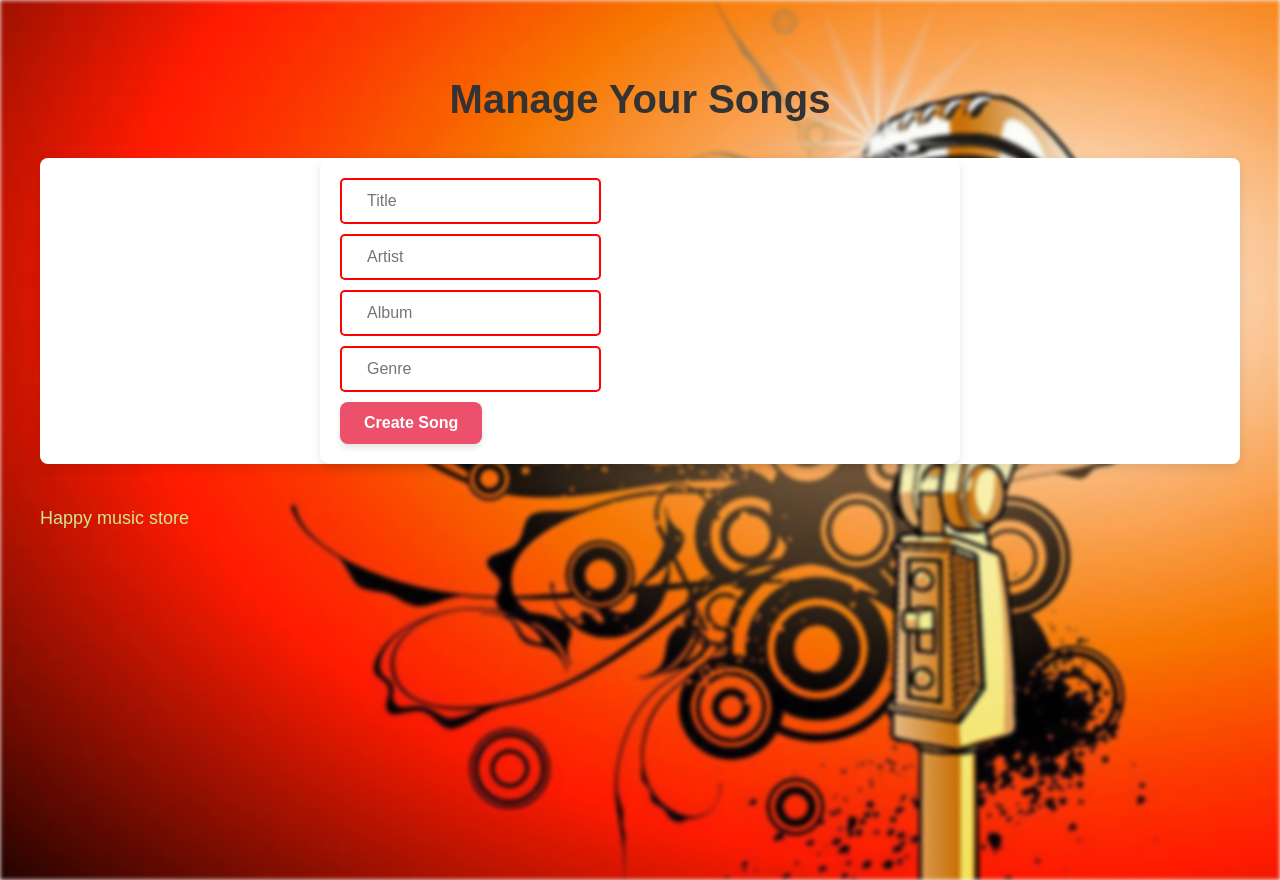
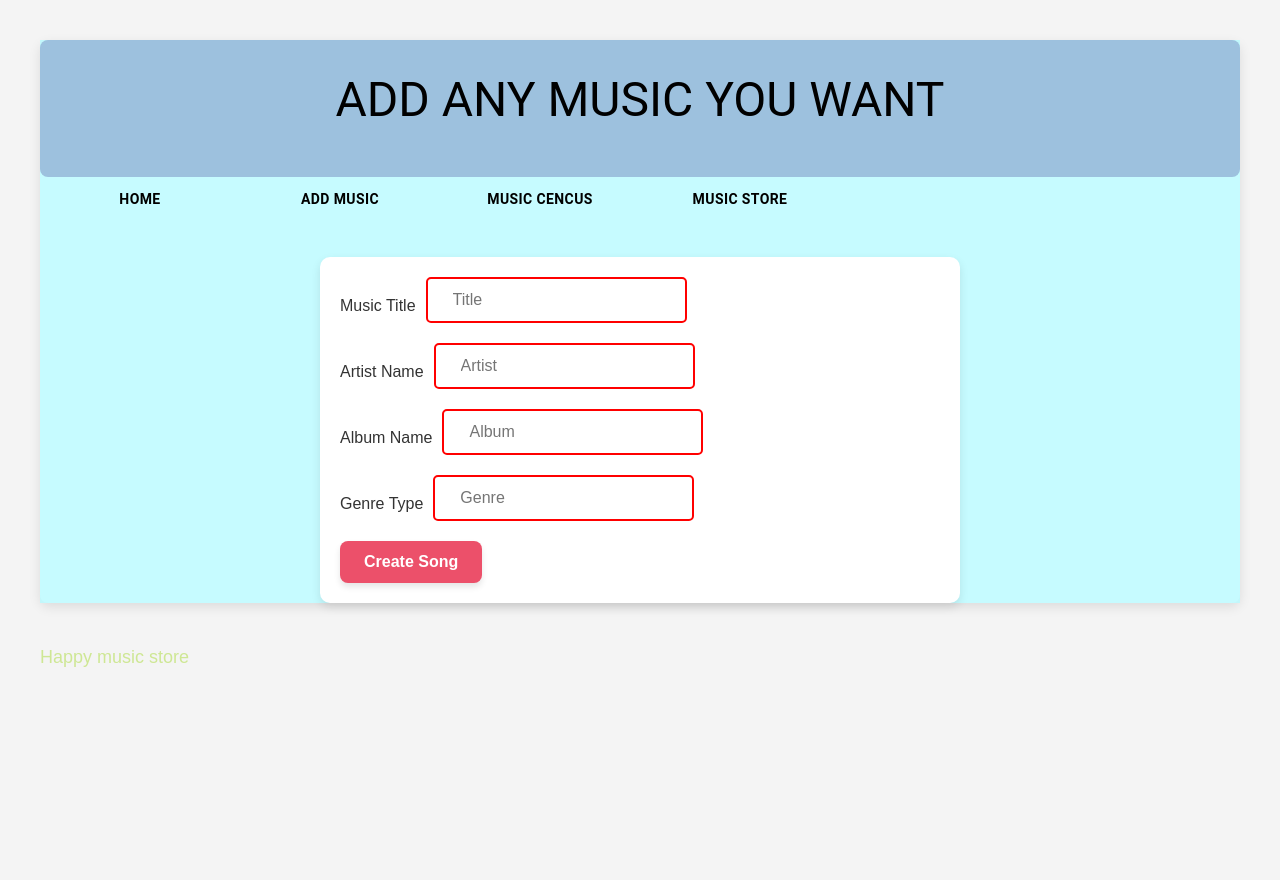
Before and after one commit to FisumTeshome/MusicManager, a React (Create React App) app in the folder client/: page /create in a window 1280 px wide. Built offline with nearby package versions, Linux system fonts and the light colour scheme.

Commit message:
home page addition

```diff
--- a/client/src/App.tsx
+++ b/client/src/App.tsx
@@ -19,22 +19,6 @@ const appContainer = css`
   overflow: hidden; /* Ensures background doesn’t extend beyond edges */
 `;
 
-// Blurred background image styling
-const backgroundStyle = css`
-  position: absolute;
-  top: 0;
-  left: 0;
-  right: 0;
-  bottom: 0;
-  background-image: url(${backgroundImage});
-  background-size: cover;
-  background-position: center;
-  background-repeat: no-repeat;
-  filter: blur(2px); /* Blurs only the background image */
-  z-index: -1; /* Places background behind content */
-`;
-
-// Inner content styling
 const contentWrapper = css`
 background-color: white;
 
@@ -44,13 +28,6 @@ background-color: white;
   box-shadow: 0px 4px 12px rgba(0, 0, 0, 0.1);
   z-index: 1; /* Keeps content above the background */
 `;
-
-const headerStyle = css`
-  font-size: 2.5rem;
-  color: #333;
-  text-align: center;
-`;
-
 const footerStyle = css`
   margin-top: 40px;
   font-size: 0.9rem;
@@ -60,18 +37,13 @@ const footerStyle = css`
 function App() {
   return (
     <div css={appContainer}>
-      {/* Background div with blur effect */}
-      <div css={backgroundStyle}></div>
-      <header>
-          <h1 css={headerStyle}>Manage Your Songs</h1>
-        </header>
-      {/* Main content */}
       <div css={contentWrapper}>
 
         <Routes>
           <Route path="/" element={<Home />} />
-          <Route path="/songs" element={<><SongList /><SongInfo /></>} />
+          <Route path="/music-store" element={<SongList />} />
           <Route path="/create" element={<CreateSong />} />
+          <Route path="/musicInfo" element={<SongInfo />} />
           <Route path="/update/:id" element={<UpdateSong />} />
         </Routes>
 
--- a/client/src/components/addSong.tsx
+++ b/client/src/components/addSong.tsx
@@ -1,5 +1,7 @@
 import React, { useState } from 'react';
 import { useNavigate } from 'react-router-dom';
+import { Box, Typography,Button } from '@mui/material';
+import { Link } from 'react-router-dom';
 import axios from 'axios';
 import '../styles/styles.css';
 
@@ -21,15 +23,50 @@ const CreateSong = () => {
       console.error('Error creating song', error);
     }
   };
-
   return (
+    <div className='formContainer'>
+           <Box
+        sx={{
+          backgroundColor: 'rgba(28, 12, 119, 0.24)',
+          padding: 4,
+          width: '100%',
+          maxWidth: '100%',
+          borderRadius:'8px',
+          boxSizing: 'border-box',
+        }}
+      >
+         <Typography variant="h3" gutterBottom
+         sx={{color:'rgba(0, 0, 0, 1)', textAlign: 'center'}}
+         >
+        Add any music you want
+      </Typography>
+      </Box>
+      <Box id="buttonList">
+        <Button id="navButton" component={Link} to="/"
+        >
+          Home
+        </Button>
+        <Button id="navButton" component={Link} to="/create"
+        >
+          Add Music
+        </Button>
+        <Button id="navButton" component={Link} to="/musicInfo"
+        >
+          Music Cencus
+        </Button>
+        <Button id="navButton" component={Link} to="/music-store"
+        >
+          Music Store
+        </Button>
+      </Box>
+      <div>
     <form onSubmit={handleSubmit}>
-      <input name="title" placeholder="Title" value={song.title} onChange={handleChange} required />
-      <input name="artist" placeholder="Artist" value={song.artist} onChange={handleChange} required />
-      <input name="album" placeholder="Album" value={song.album} onChange={handleChange} required />
-      <input name="genre" placeholder="Genre" value={song.genre} onChange={handleChange} required />
+      <div className='formPage'><span>Music Title</span><input name="title" placeholder="Title" value={song.title} onChange={handleChange} required /></div>
+      <div className='formPage'><span>Artist Name</span><input name="artist" placeholder="Artist" value={song.artist} onChange={handleChange} required /></div>
+      <div className='formPage'><span>Album Name</span><input name="album" placeholder="Album" value={song.album} onChange={handleChange} required /></div>
+      <div className='formPage'><span>Genre Type</span><input name="genre" placeholder="Genre" value={song.genre} onChange={handleChange} required /></div>
       <button type="submit">Create Song</button>
-    </form>
+    </form></div></div>
   );
 };
 
--- a/client/src/components/home.tsx
+++ b/client/src/components/home.tsx
@@ -66,7 +66,7 @@ const Home: React.FC = () => {
         >
           Add Music
         </Button>
-        <Button variant="contained" color="primary" component={Link} to="/update-music"
+        <Button variant="contained" color="primary" component={Link} to="/musicInfo"
          sx={{
             backgroundColor: 'rgba(155, 176, 242, 0.46)',
             marginBottom: 2,
@@ -77,7 +77,7 @@ const Home: React.FC = () => {
             fontWeight: 'bold',
           }}
         >
-          Update Music
+          Music Census
         </Button>
         <Button variant="contained" color="primary" component={Link} to="/music-store"
          sx={{
--- a/client/src/components/songList.tsx
+++ b/client/src/components/songList.tsx
@@ -2,6 +2,7 @@
 import React, { useEffect } from 'react';
 import { useDispatch, useSelector } from 'react-redux';
 import { fetchSongsStart } from '../redux/slices/songSlice';
+import { Box, Button, Grid, Card, CardContent, Typography } from '@mui/material';
 import { RootState } from '../redux/store';
 import { Link } from 'react-router-dom';
 import axios from 'axios';
@@ -14,7 +15,6 @@ const SongList = () => {
   useEffect(() => {
     dispatch(fetchSongsStart());
   }, [dispatch]);
-
   const handleDelete = async (id: string) => {
     console.log("Deleting song with id:", id);
     try {
@@ -24,14 +24,40 @@ const SongList = () => {
       console.error('Error deleting song', err);
     }
   };
-
   if (loading) return <p>Loading songs...</p>;
   if (error) return <p>Error loading songs!</p>;
   console.log("Songs:", songs);
 
   return (
-    <div>
-      <h2>Song List</h2>
+    <div id="titleBox">
+      <Box id="titleText"
+
+      >
+         <Typography variant="h3" gutterBottom
+         sx={{color:'rgba(0, 0, 0, 1)', textAlign: 'center'}}
+         >
+        your musics
+      </Typography>
+      </Box>
+      <Box id="buttonList">
+        <Button id="navButton" component={Link} to="/"
+        >
+          Home
+        </Button>
+        <Button id="navButton" component={Link} to="/create"
+        >
+          Add Music
+        </Button>
+        <Button id="navButton" component={Link} to="/musicInfo"
+        >
+          Music Cencus
+        </Button>
+        <Button id="navButton" component={Link} to="/music-store"
+        >
+          Music Store
+        </Button>
+      </Box>
+      <div id='tableContainer'>
       <table className='table'>
         <thead>
           <tr>
@@ -39,11 +65,10 @@ const SongList = () => {
             <th>Artist</th>
             <th>Album</th>
             <th>Genre</th>
-            <th>Action</th>
+            <th></th>
           </tr>
         </thead>
         <tbody>
-
           {songs.map((song: { _id: string, title: string, artist: string, album: string, genre: string }) => (
             <tr key={song._id}>
               <td>{song.title}</td>
@@ -59,10 +84,7 @@ const SongList = () => {
           ))}
         </tbody>
       </table>
-
-      <p><Link to="/create" className ="adder">Click here</Link> if you want to add any music</p>
-    </div>
+    </div></div>
   );
 };
-
 export default SongList;
--- a/client/src/components/updateSong.tsx
+++ b/client/src/components/updateSong.tsx
@@ -28,12 +28,11 @@ const UpdateSong = () => {
     try {
       await axios.put(`http://localhost:5000/api/update/${id}`, song);
       alert('Song updated successfully');
-      navigate('/');  // Redirect to the song list page after updating
+      navigate('/');
     } catch (error) {
       console.error('Error updating song', error);
     }
   };
-
   return (
     <form onSubmit={handleSubmit}>
       <input name="title" placeholder="New Title" value={song.title} onChange={handleChange} required />
--- a/client/src/redux/slices/songSlice.ts
+++ b/client/src/redux/slices/songSlice.ts
@@ -7,7 +7,6 @@ interface Song {
   album: string;
   genre: string;
 }
-
 interface SongState {
   songs: Song[];
   loading: boolean;
--- a/client/src/styles/styles.css
+++ b/client/src/styles/styles.css
@@ -14,9 +14,8 @@ p{
 .lastWord{
     font-size: 40px;
     color:#7cc2dd
+}
 
-
-}
 h2 {
     font-size: 2rem;
     font-weight: bold;
@@ -27,6 +26,7 @@ h2 {
     display: inline-block;
     padding-bottom: 10px;
   }
+
   h3 {
     font-size: 1.5rem;
     color: hsl(207, 94%, 50%);
@@ -42,6 +42,44 @@ h2 {
     box-shadow: 0 4px 10px rgba(0, 0, 0, 0.1);
     max-width: 600px;
     margin: 20px auto;
+  }
+  .formContainer{
+    margin-bottom: 32px;
+    background-color:rgba(187, 250, 255, 0.83);
+    justify-content: right;
+  }
+  .formPage{
+    display: flex;
+      align-items: center;
+      gap: 10px;
+      margin-bottom: 10px;
+  }
+  #titleBox{
+    margin-bottom: 32px;
+    background-color:rgba(71, 149, 56, 0.24);
+    justify-content: right;
+  }
+  #titleText {
+    background-color: rgba(55, 131, 40, 0.28);
+    padding: 32px;
+    width: 100%;
+    max-width: 100%;
+    border-radius:8px;
+    box-sizing: border-box;
+  }
+  #buttonList{
+    display: flex;
+    flex-direction: row;
+    align-items: top;
+    padding: 8px,
+  }
+  #navButton{
+    margin-bottom: 16px;
+    padding: 10px 20px;
+    width: 200px;
+    text-align: center;
+    color:rgba(0, 0, 0, 1);
+    font-weight: bold;
   }
   form input {
     display: block;
@@ -81,12 +119,13 @@ button:hover {
   }
   .link{
     padding: 12px 24px;
+    margin-right: 20px;
     font-size: 16px;
     font-weight: bold;
     color: #fff;
     background-color: hsl(310, 92%, 30%);
     border: none;
-    border-radius: 8px;
+    border-radius: 2px;
     box-shadow: 0 4px 6px rgba(0, 0, 0, 0.1);
     cursor: pointer;
     transition: all 0.3s ease;
@@ -107,28 +146,41 @@ button:hover {
     position: relative;
     overflow: hidden;
 }
+#tableContainer{
+  display: flex;
+
+  padding-right:50px;
+  padding-bottom:50px;
+  padding-left:150px;
+}
   table th, table td {
-    padding: 12px;
+
+    padding: 3px;
     text-align: left;
-    border: 1px solid #ddd;
-    font-size: 16px;
-    color:#ffffff;
+
+    font-size: 20px;
+    color:#250606;
     font-family:'Trebuchet MS', 'Lucida Sans Unicode', 'Lucida Grande', 'Lucida Sans', Arial, sans-serif
   }
-  table th {
-    background-color: #757c0a;
+  table th:nth-child(1),table th:nth-child(2),table th:nth-child(3),table th:nth-child(4) {
+    background-color: #1a1b02;
     color: #fff;
     text-transform: uppercase;
   }
+table td:nth-child(1),table td:nth-child(2),table td:nth-child(3),table td:nth-child(4){
+  background-color: #ffffff;
+  border: 1px solid #350f0f;
+}
 
   /* table tr:nth-child(even) {
     background-color: hsl(41, 89%, 43%);
   } */
   ul {
+    background-color: #ffffff;
     list-style-type: square;
     margin: 20px 0;
     padding-left: 20px;
-    color: hsl(175, 81%, 68%);
+    color: hsl(175, 86%, 6%);
   }
 
   ul li {
```
Also changed, not shown: client/src/components/songInfo.tsx (+18 -3 lines).
